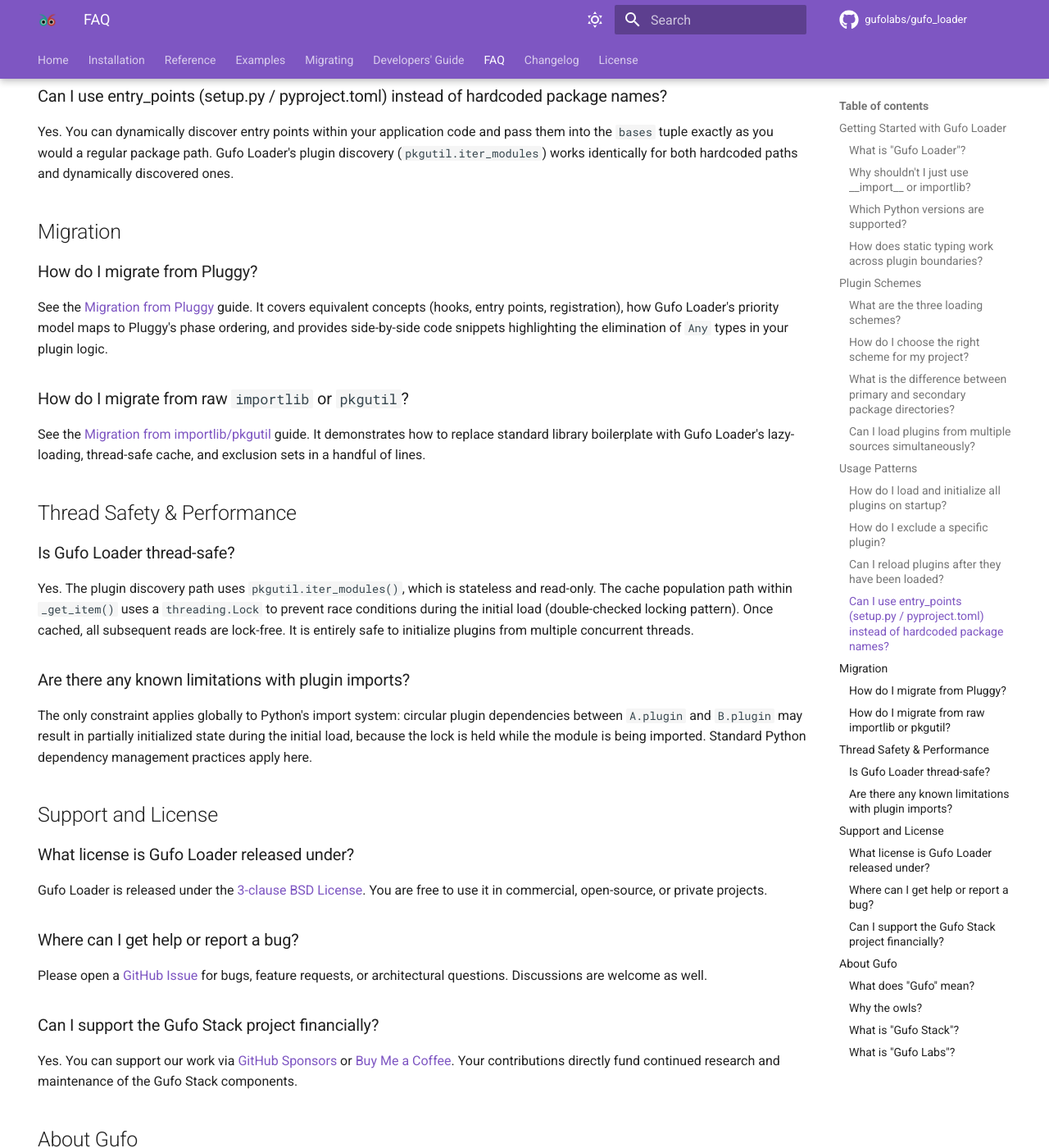
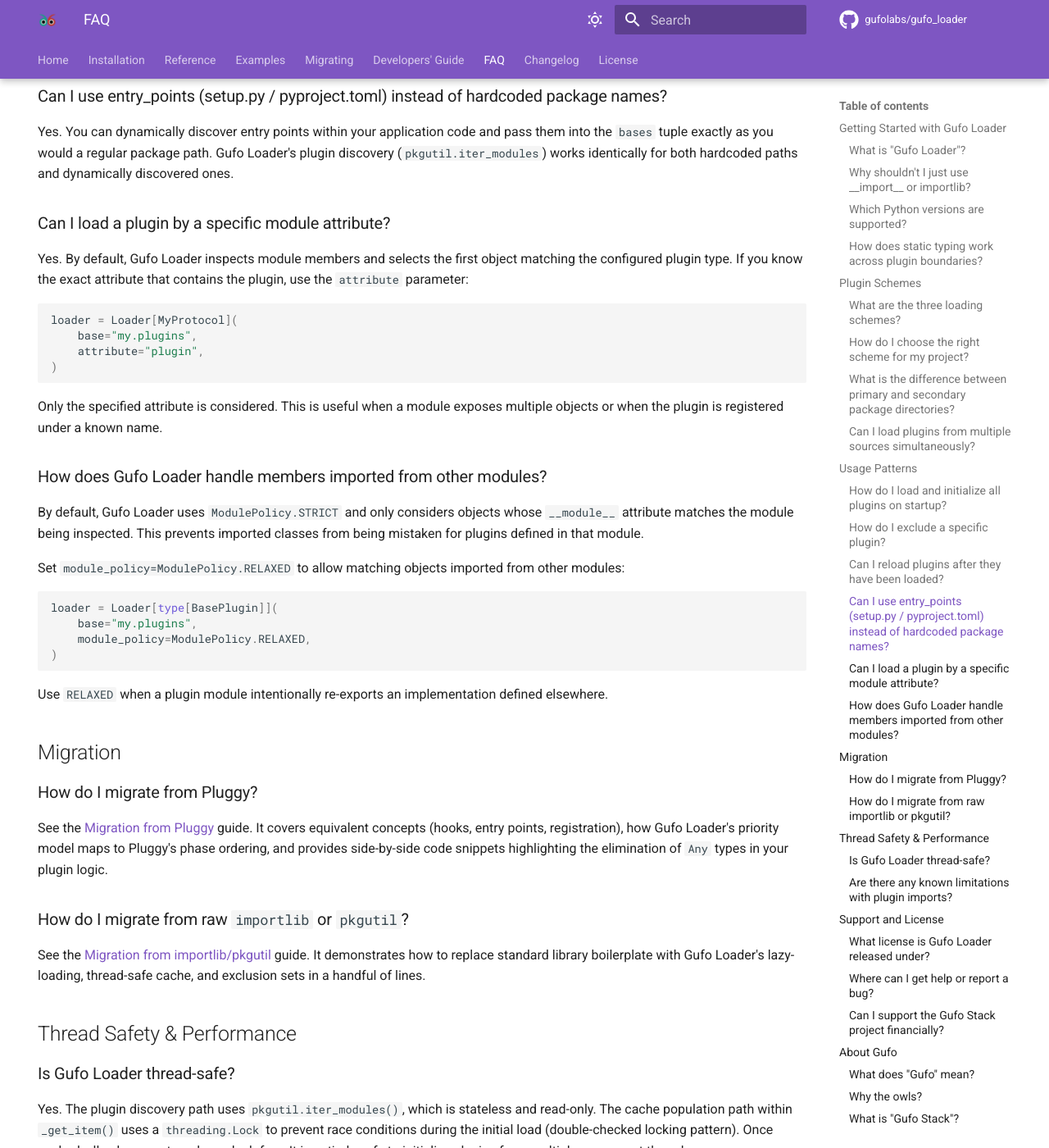
Before and after one commit to gufolabs/gufo_loader, an MkDocs documentation site: the page built from docs/faq.md, in a window 1280 px wide and 1400 px high, scrolled down 2250 px. Shown: the whole window at 82% size. Built offline with MkDocs 1.6.1 and Material for MkDocs 9.7.7, drawn with Linux system fonts in a browser that asks for light colours; comment, search, counter and statistics services are not loaded.

Commit message:
Updated FAQ (#39)

````diff
--- a/docs/faq.md
+++ b/docs/faq.md
@@ -69,6 +69,34 @@
 
 Yes. You can dynamically discover entry points within your application code and pass them into the `bases` tuple exactly as you would a regular package path. Gufo Loader's plugin discovery (`pkgutil.iter_modules`) works identically for both hardcoded paths and dynamically discovered ones.
 
+### Can I load a plugin by a specific module attribute?
+
+Yes. By default, Gufo Loader inspects module members and selects the first object matching the configured plugin type. If you know the exact attribute that contains the plugin, use the `attribute` parameter:
+
+```python
+loader = Loader[MyProtocol](
+    base="my.plugins",
+    attribute="plugin",
+)
+```
+
+Only the specified attribute is considered. This is useful when a module exposes multiple objects or when the plugin is registered under a known name.
+
+### How does Gufo Loader handle members imported from other modules?
+
+By default, Gufo Loader uses `ModulePolicy.STRICT` and only considers objects whose `__module__` attribute matches the module being inspected. This prevents imported classes from being mistaken for plugins defined in that module.
+
+Set `module_policy=ModulePolicy.RELAXED` to allow matching objects imported from other modules:
+
+```python
+loader = Loader[type[BasePlugin]](
+    base="my.plugins",
+    module_policy=ModulePolicy.RELAXED,
+)
+```
+
+Use `RELAXED` when a plugin module intentionally re-exports an implementation defined elsewhere.
+
 ## Migration
 
 ### How do I migrate from Pluggy?
````
